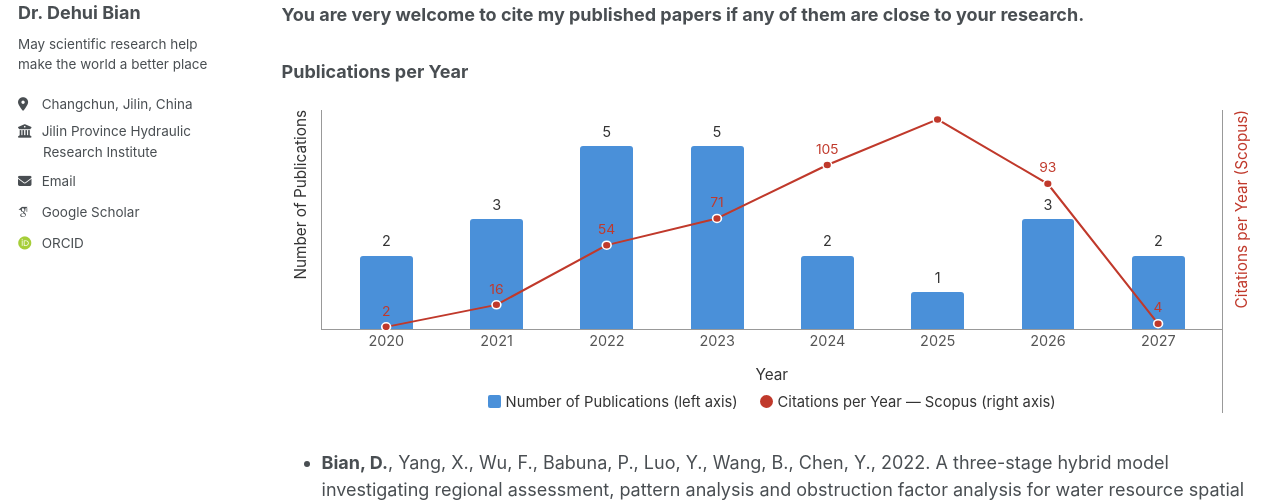
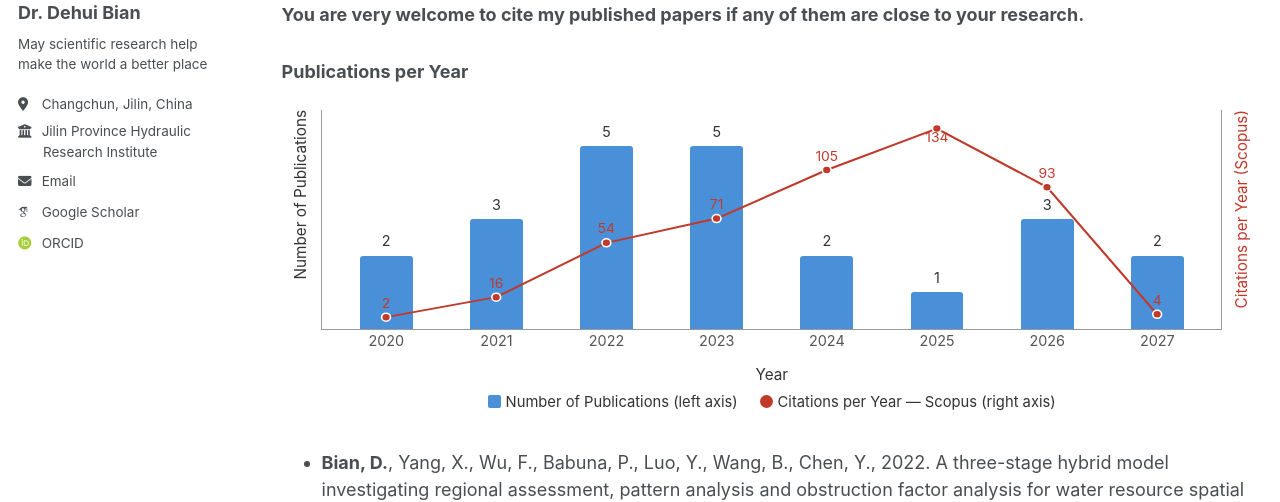
Before and after one commit to DehuiBian/dehuibian.github.io, a Jekyll site: the page built from _pages/publications.html, in a window 1280 px wide. Shown: the part 243-745 px from the top of the page. Built offline with Jekyll 4.4.1, drawn with Linux system fonts in a browser that asks for light colours; some web fonts are replaced; a script bundle is joined from its source files by our own code; library files that are not in the unit come from our copies.

Commit message:
publications.html

```diff
--- a/_pages/publications.html
+++ b/_pages/publications.html
@@ -26,7 +26,7 @@ author_profile: true
   align-items: center;
   justify-content: space-between;
   width: 2.2em;
-  padding-bottom: 1.6em;
+  padding-bottom: 1.6em; /* 底部留出年份的位置 */
 }
 .pub-ylabel {
   writing-mode: vertical-rl;
@@ -41,8 +41,7 @@ author_profile: true
   align-items: center;
   justify-content: space-between;
   width: 2.2em;
-  padding-bottom: 1.6em;
-  border-left: 1px solid #999;
+  padding-bottom: 1.6em; /* 与左侧保持完全一致的底部留白，保证对称 */
 }
 .pub-ylabel-right {
   writing-mode: vertical-rl;
@@ -62,6 +61,7 @@ author_profile: true
   height: 220px;
   padding: 0 0.5em;
   border-left: 1px solid #999;
+  border-right: 1px solid #999; /* 新增右侧竖线，保证与左侧高度完全一致 */
   border-bottom: 1px solid #999;
   position: relative;
   box-sizing: border-box;
@@ -108,7 +108,7 @@ author_profile: true
   width: calc(100% - 1em);
   pointer-events: none;
   z-index: 3;
-  overflow: visible;
+  overflow: visible; /* 允许文字溢出 */
 }
 .pub-citation-svg polyline {
   fill: none;
@@ -170,25 +170,36 @@ author_profile: true
       <div class="pub-bar"><span class="pub-count">3</span><div class="pub-fill" style="height:50%"></div><span class="pub-year">2026</span></div>
       <div class="pub-bar"><span class="pub-count">2</span><div class="pub-fill" style="height:33.3%"></div><span class="pub-year">2027</span></div>
 
-      <!-- 折线：每年被引次数（Scopus），右轴 0–140；y = 220 - (c/140)*220 -->
+      <!-- 折线：每年被引次数（Scopus），右轴 0–140；y = 210 - (c/140)*200，整体略微下移并留出顶部空间 -->
       <svg class="pub-citation-svg" viewBox="0 0 800 220" preserveAspectRatio="none">
-        <polyline points="50,216.86 150,194.86 250,135.14 350,108.43 450,55.00 550,9.43 650,73.86 750,213.71" />
-        <circle cx="50" cy="216.86" r="4"/>
-        <circle cx="150" cy="194.86" r="4"/>
-        <circle cx="250" cy="135.14" r="4"/>
-        <circle cx="350" cy="108.43" r="4"/>
-        <circle cx="450" cy="55.00" r="4"/>
-        <circle cx="550" cy="9.43" r="4"/>
-        <circle cx="650" cy="73.86" r="4"/>
-        <circle cx="750" cy="213.71" r="4"/>
-        <text class="pub-citation-label" x="50" y="206">2</text>
-        <text class="pub-citation-label" x="150" y="184">16</text>
-        <text class="pub-citation-label" x="250" y="124">54</text>
-        <text class="pub-citation-label" x="350" y="97">71</text>
-        <text class="pub-citation-label" x="450" y="44">105</text>
-        <text class="pub-citation-label" x="550" y="0">134</text>
-        <text class="pub-citation-label" x="650" y="62">93</text>
-        <text class="pub-citation-label" x="750" y="202">4</text>
+        <polyline points="
+          50,207.14
+          150,187.14
+          250,132.86
+          350,108.57
+          450,60.00
+          550,18.57
+          650,77.14
+          750,204.29
+        " />
+        <circle cx="50" cy="207.14" r="4"/>
+        <circle cx="150" cy="187.14" r="4"/>
+        <circle cx="250" cy="132.86" r="4"/>
+        <circle cx="350" cy="108.57" r="4"/>
+        <circle cx="450" cy="60.00" r="4"/>
+        <circle cx="550" cy="18.57" r="4"/>
+        <circle cx="650" cy="77.14" r="4"/>
+        <circle cx="750" cy="204.29" r="4"/>
+        <!-- 文字标注：2025年（134）因为是最高的点，把文字放在点的下方，避免被顶部截断 -->
+        <text class="pub-citation-label" x="50" y="198">2</text>
+        <text class="pub-citation-label" x="150" y="178">16</text>
+        <text class="pub-citation-label" x="250" y="123">54</text>
+        <text class="pub-citation-label" x="350" y="99">71</text>
+        <text class="pub-citation-label" x="450" y="51">105</text>
+        <!-- 重点修复这里，y="32" 放到点的下方 -->
+        <text class="pub-citation-label" x="550" y="32">134</text>
+        <text class="pub-citation-label" x="650" y="68">93</text>
+        <text class="pub-citation-label" x="750" y="195">4</text>
       </svg>
     </div>
     <div class="pub-xlabel">Year</div>
```
